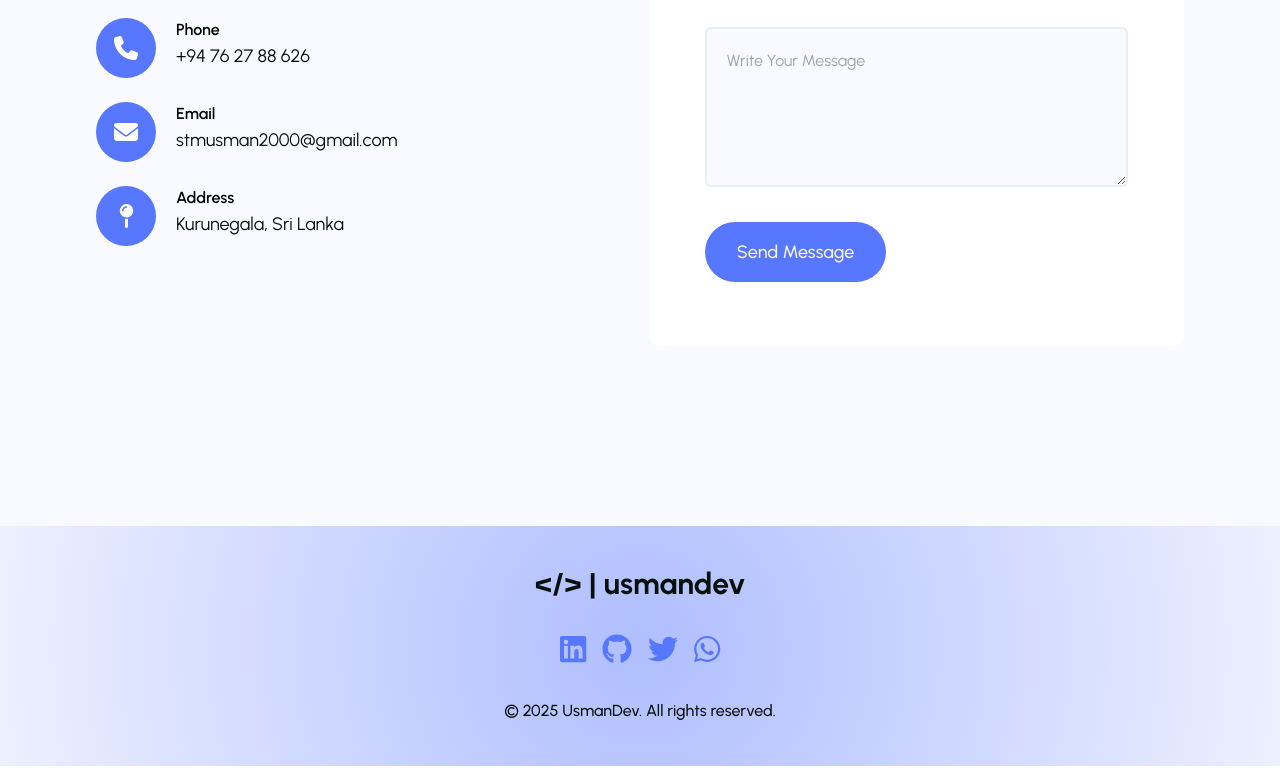
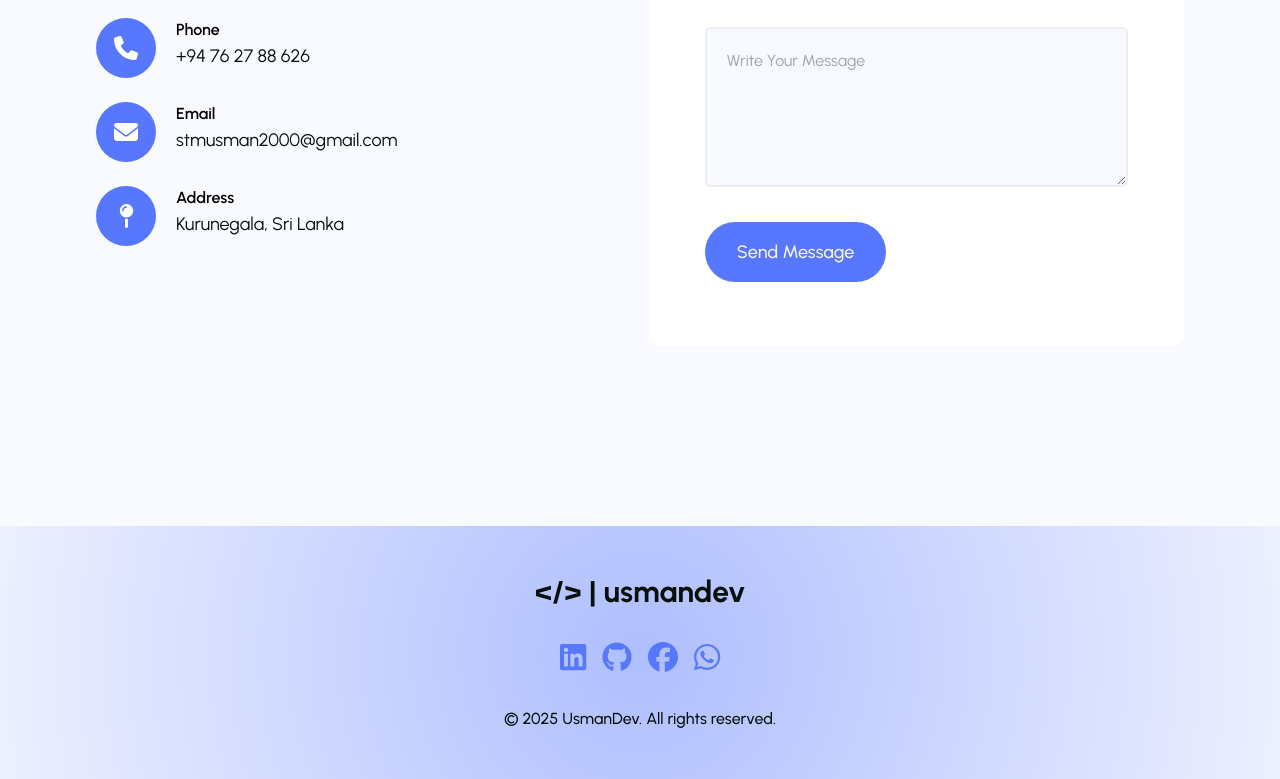
Before and after one commit to STMUsman/React-Portfolio, a React (Vite) app: page / in a window 1280 px wide. Shown: the part 2906-3685 px from the top of the page. Built offline with nearby package versions, Linux system fonts and the light colour scheme.

Commit message:
12'th commit

```diff
--- a/src/Components/Footer/Footer.jsx
+++ b/src/Components/Footer/Footer.jsx
@@ -1,13 +1,13 @@
 import React from 'react'
 import { FontAwesomeIcon } from '@fortawesome/react-fontawesome'
-import { faWhatsapp, faLinkedin, faGithub, faTwitter } from '@fortawesome/free-brands-svg-icons'
-// import { faFacebook, faInstagram } from '@fortawesome/free-brands-svg-icons'
+import { faWhatsapp, faLinkedin, faGithub, faFacebook } from '@fortawesome/free-brands-svg-icons'
+// import { faTwitter, faInstagram } from '@fortawesome/free-brands-svg-icons'
 
 
 
 const Footer = () => {
   return (
-    <div className='w-full h-[30vh] py-10 flex flex-col gap-8 my-gradient-box'>
+    <div className='w-full min-h-[30vh] py-12 flex flex-col gap-8 my-gradient-box'>
       <div className='w-full h-auto flex justify-center'><h1 className='text-[#05100B] font-bold text-3xl'>&lt;/&gt; | usmandev</h1></div>
       <div className='w-full h-auto flex gap-4 justify-center'>
 
@@ -21,11 +21,16 @@ const Footer = () => {
           target="_blank"
           rel="noopener noreferrer">
           <FontAwesomeIcon icon={faGithub} className='text-3xl  text-[#5777FF] hover:text-[#446AFF]' /> </a>
-        <a
+        {/* <a
           href="https://x.com/StmUsman"
           target="_blank"
           rel="noopener noreferrer">
-          <FontAwesomeIcon icon={faTwitter} className='text-3xl  text-[#5777FF] hover:text-[#446AFF]' /> </a>
+          <FontAwesomeIcon icon={faTwitter} className='text-3xl  text-[#5777FF] hover:text-[#446AFF]' /> </a> */}
+        <a
+          href="https://www.facebook.com/share/1FjQuLMKbn/"
+          target="_blank"
+          rel="noopener noreferrer">
+          <FontAwesomeIcon icon={faFacebook} className='text-3xl  text-[#5777FF] hover:text-[#446AFF]' /> </a>
         <a
           href="https://wa.me/94762788626"
           target="_blank"
@@ -36,13 +41,16 @@ const Footer = () => {
           target="_blank"
           rel="noopener noreferrer">
           <FontAwesomeIcon icon={faInstagram} className='text-3xl  text-[#5777FF] hover:text-[#446AFF]' /> </a> */}
-        {/* <a
-          href="https://www.facebook.com/share/1FjQuLMKbn/"
-          target="_blank"
-          rel="noopener noreferrer">
-          <FontAwesomeIcon icon={faFacebook} className='text-3xl  text-[#5777FF] hover:text-[#446AFF]' /> </a> */}
+
       </div>
-      <div className='w-full h-auto flex justify-center text-[#05100B] font-medium text-base'>© 2025 UsmanDev. All rights reserved.</div>
+      <div className='w-full h-auto flex justify-center text-[#05100B] font-medium text-base'>© 2025   <a
+    className="pl-1 pr-1  hover:text-blue-600"
+    href="https://mohamed-usman.vercel.app/"
+    target="_blank"
+    rel="noopener noreferrer"
+  >
+    UsmanDev.
+  </a> All rights reserved.</div>
     </div>
   )
 }
--- a/src/Components/Navbar/Navbar.jsx
+++ b/src/Components/Navbar/Navbar.jsx
@@ -54,11 +54,11 @@ export default function Example() {
             </div>
           </div>
           <div className="absolute inset-y-0 right-0 flex items-center sm:hidden">
-            <DisclosureButton className="group relative inline-flex items-center justify-center p-2 text-white ">
+            <DisclosureButton className="group relative inline-flex items-center justify-center p-2 text-black ">
               <span className="absolute -inset-0.5" />
               <span className="sr-only">Open main menu</span>
-              <Bars3Icon aria-hidden="true" className="block size-6 group-data-open:hidden" />
-              <XMarkIcon aria-hidden="true" className="hidden size-6 group-data-open:block" />
+              <Bars3Icon aria-hidden="true" strokeWidth={2} className="block size-6 group-data-open:hidden" />
+              <XMarkIcon aria-hidden="true" strokeWidth={2} className="hidden size-6 group-data-open:block" />
             </DisclosureButton>
           </div>
           <div className="flex flex-1 justify-center sm:items-stretch">
```
